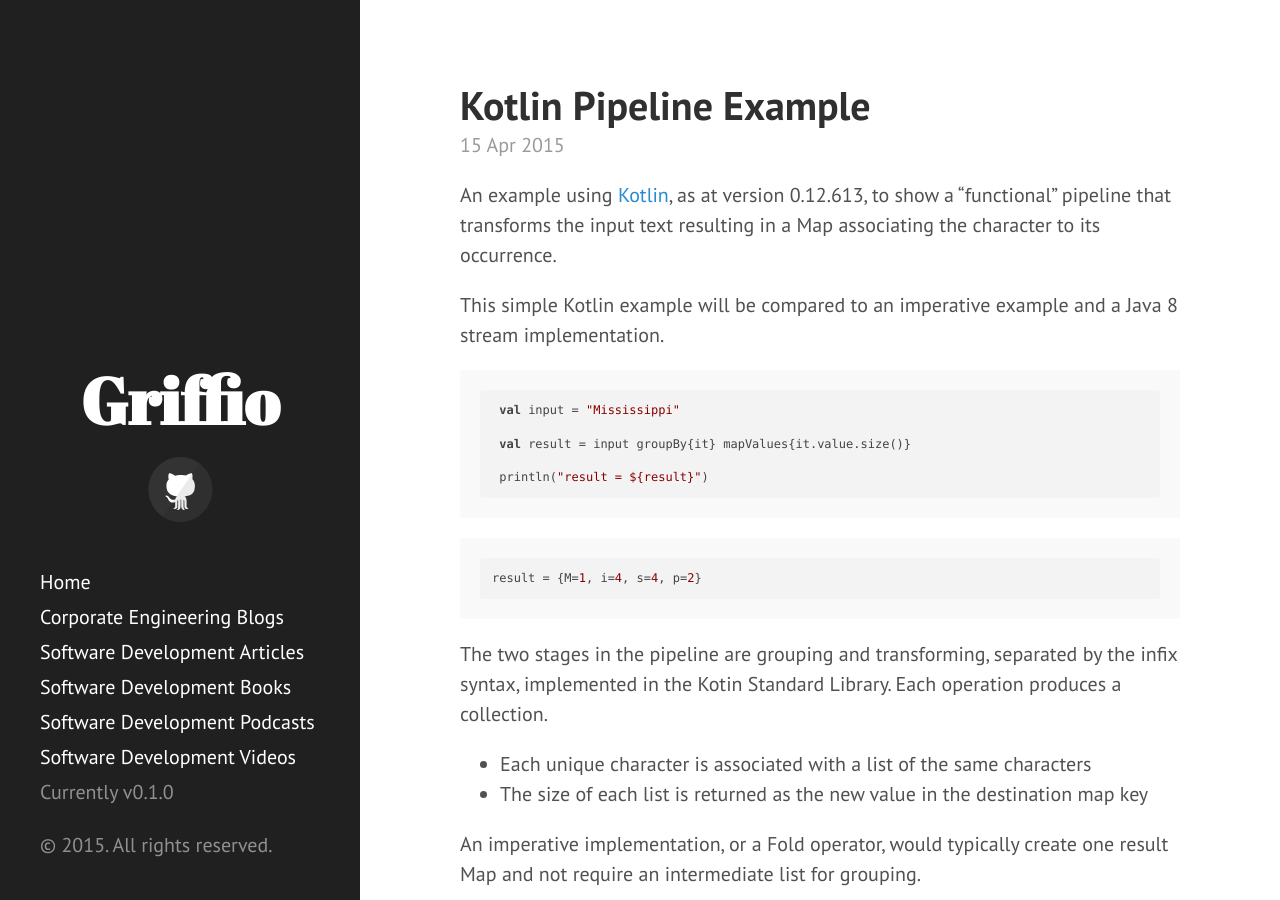
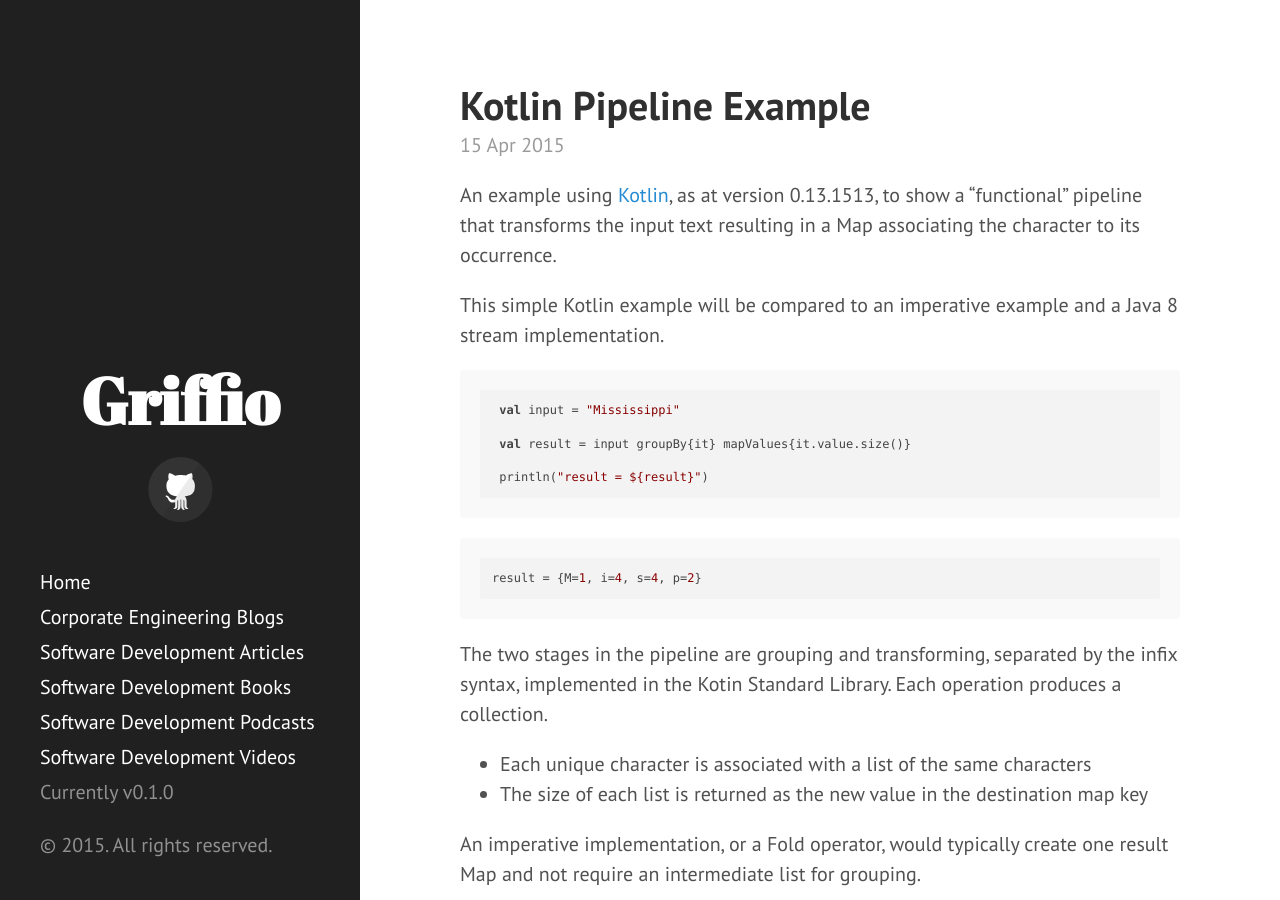
Before and after one commit to griffio/griffio.github.io, a Jekyll site: the page built from _posts/2015-04-15-Kotlin-pipeline-example.md, in a window 1280 px wide and 900 px high. Built offline with Jekyll 4.4.1, drawn with Linux system fonts in a browser that asks for light colours; nearby versions of some CDN libraries.

Commit message:
0.13.1513

```diff
--- a/_posts/2015-04-15-Kotlin-pipeline-example.md
+++ b/_posts/2015-04-15-Kotlin-pipeline-example.md
@@ -7,7 +7,7 @@
 summary: Using Kotlin std library to pipeline characters
 ---
 
-An example using [Kotlin](http://kotlinlang.org), as at version 0.12.613, to show a "functional" pipeline that transforms the input text   resulting in a Map associating the character to its occurrence.
+An example using [Kotlin](http://kotlinlang.org), as at version 0.13.1513, to show a "functional" pipeline that transforms the input text   resulting in a Map associating the character to its occurrence.
 
 This simple Kotlin example will be compared to an imperative example and a Java 8 stream implementation.
 
```
